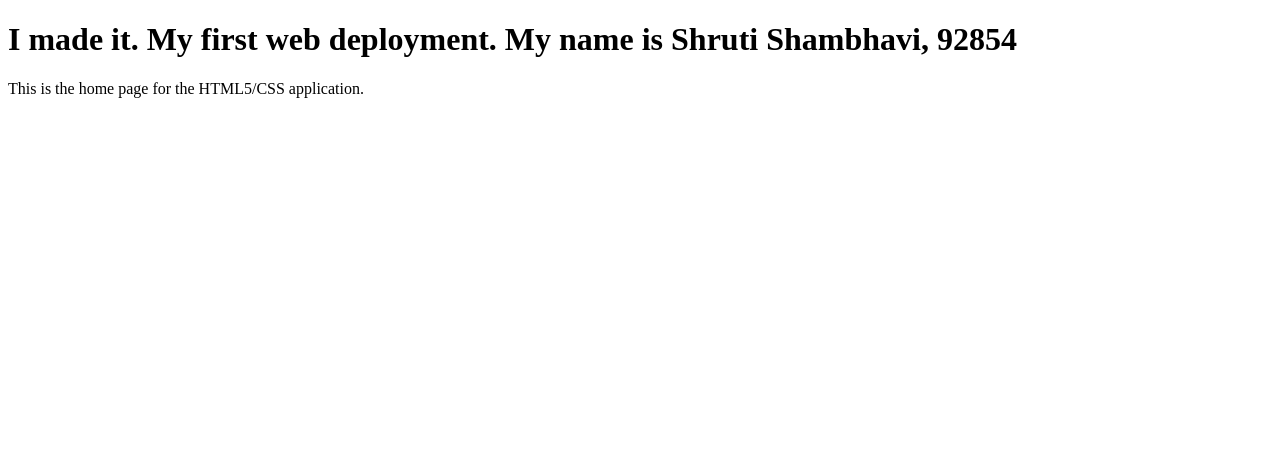
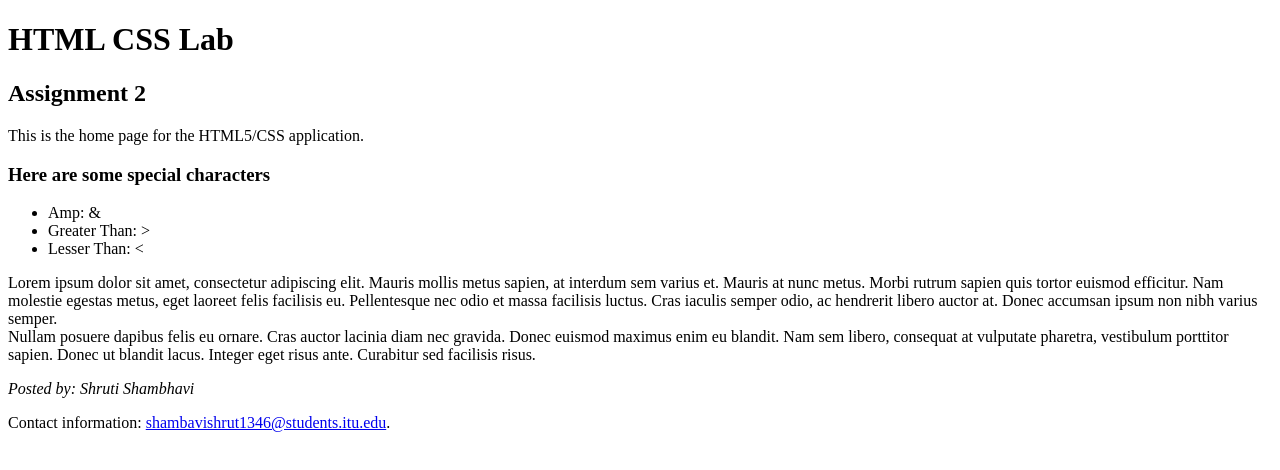
Before and after one commit to shruti1910/front_end_development, a plain HTML site: page index.html in a window 1280 px wide. Drawn offline with Linux system fonts and the light colour scheme.

Commit message:
Assignment-2 Submission

```diff
--- a/index.html
+++ b/index.html
@@ -8,16 +8,47 @@
 	<meta name="viewport" content="width=device-width, initial-scale=1.0">
 
 	<!-- this is a title -->
-		<title>Shruti Shambhavi</title>
+	<title>Special Characters</title>
 </head>
 
 <body>
-
+	<div id='top_header'>
 		<!-- this is h1 -->
-		<h1>I made it. My first web deployment. My name is Shruti Shambhavi, 92854</h1>
-
+		<h1>HTML CSS Lab</h1>
+		<h2>Assignment 2 </h2>
+	</div>
+	<div id='paragraph_1'>
 		<!-- this is a paragraph -->
 		<p>This is the home page for the HTML5/CSS application. </p>
+	</div>
+
+	<!-- Special Characters -->
+	<div>
+		<h3>
+			Here are some special characters
+		</h3>
+		<ul>
+			<li>Amp: &#38;</li>
+			<li>Greater Than: &gt;</li>
+			<li>Lesser Than: &lt;</li>
+		</ul>
+	</div>
+	<div>
+		<p>
+			Lorem ipsum dolor sit amet, consectetur adipiscing elit. Mauris mollis metus sapien, at interdum sem varius et. Mauris at nunc metus. Morbi rutrum sapien quis tortor euismod efficitur. Nam molestie egestas metus, eget laoreet felis facilisis eu. Pellentesque nec odio et massa facilisis luctus. Cras iaculis semper odio, ac hendrerit libero auctor at. Donec accumsan ipsum non nibh varius semper.
+
+			<br>
+
+			Nullam posuere dapibus felis eu ornare. Cras auctor lacinia diam nec gravida. Donec euismod maximus enim eu blandit. Nam sem libero, consequat at vulputate pharetra, vestibulum porttitor sapien. Donec ut blandit lacus. Integer eget risus ante. Curabitur sed facilisis risus.
+		</p>
+	</div>
+
+	<footer>
+		<i>Posted by: Shruti Shambhavi</i>
+		<p>Contact information: <a href="mailto:shambavishrut1346@students.itu.edu">shambavishrut1346@students.itu.edu</a>.</p>
+	</footer>
 
 </body>
+
+
 </html>
```
Lines whose indentation alone changed are shown as unchanged.
